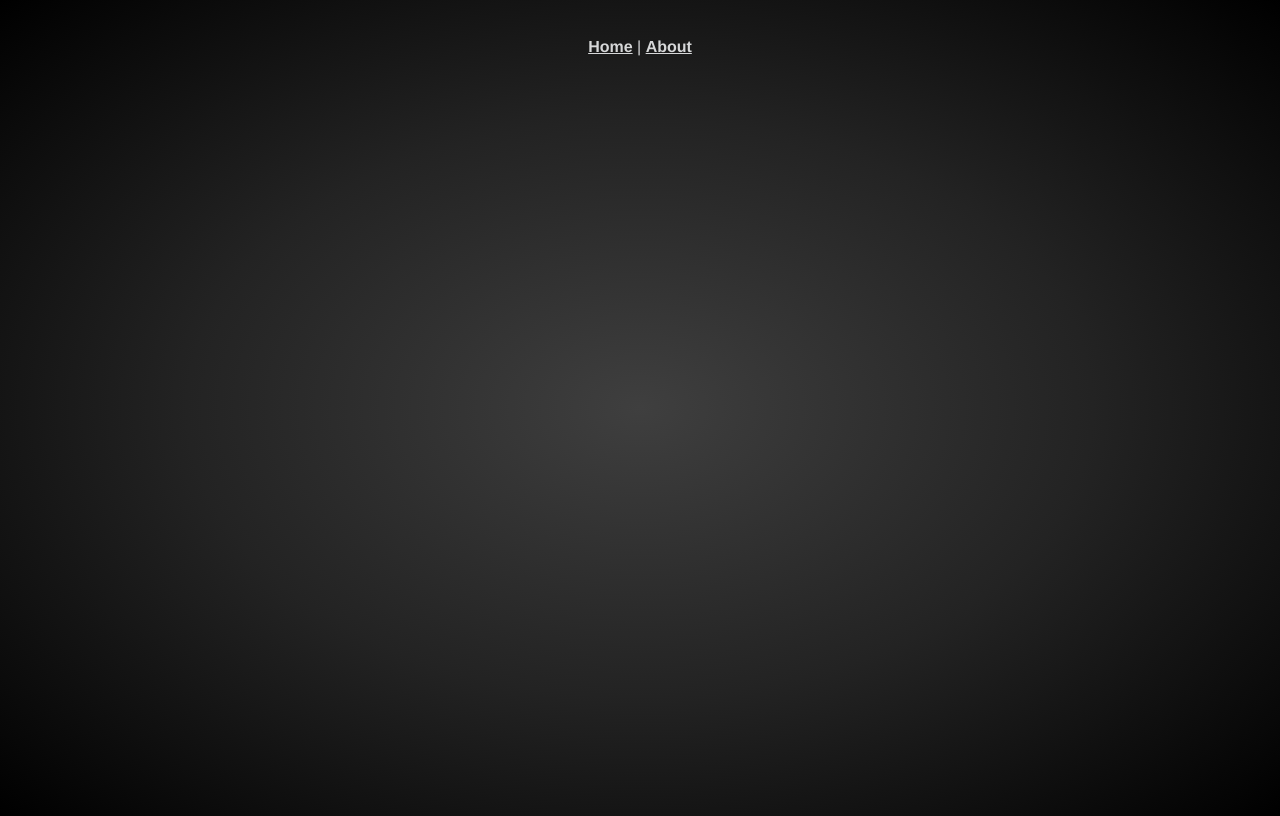
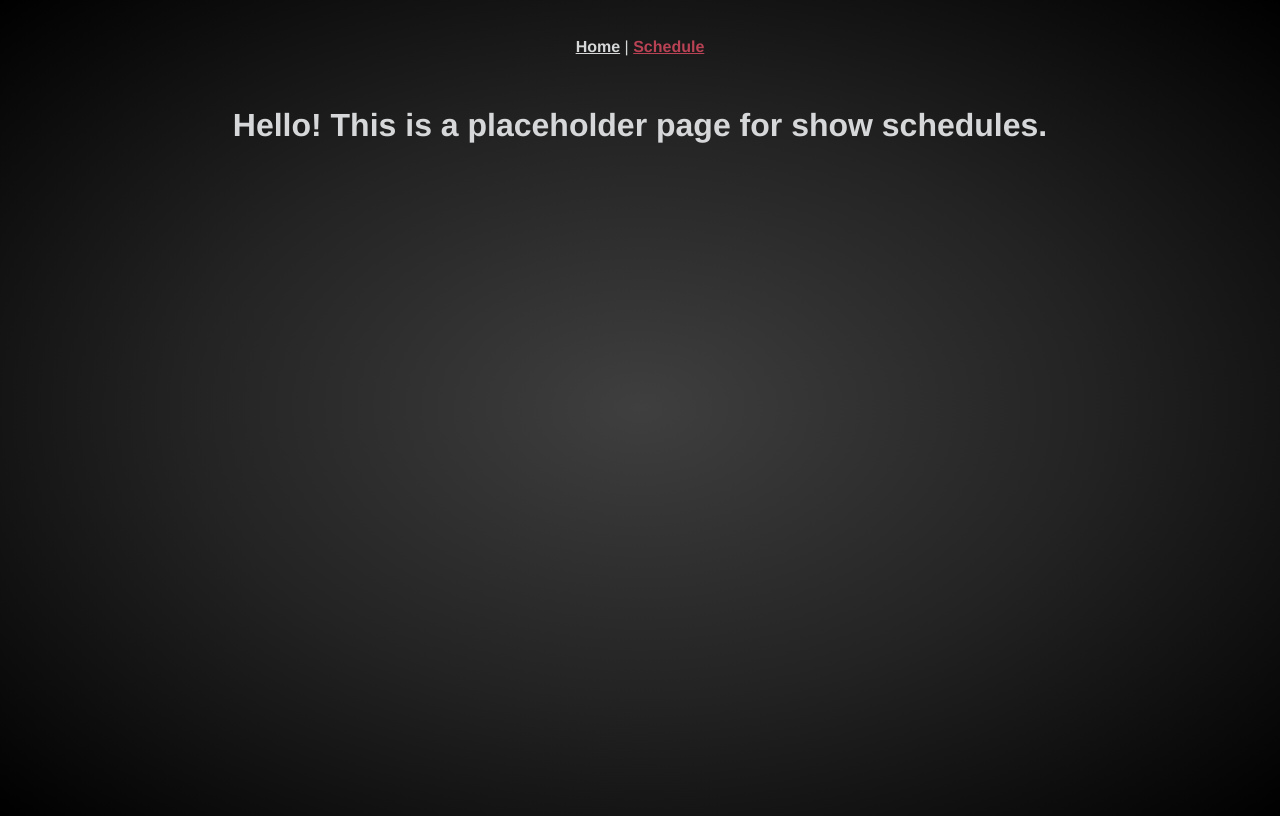
Before and after one commit to micamash/tv-search-app, a Vue app: page /schedule in a window 1280 px wide. Before the commit this address had no page. Built offline with nearby package versions, Linux system fonts and the light colour scheme.

Commit message:
added schedule router link

```diff
--- a/src/App.vue
+++ b/src/App.vue
@@ -1,7 +1,7 @@
 <template>
   <nav>
     <router-link to="/">Home</router-link> |
-    <router-link to="/about">About</router-link>
+    <router-link to="/schedule">Schedule</router-link>
   </nav>
   <router-view />
 </template>
--- a/src/router/index.js
+++ b/src/router/index.js
@@ -1,5 +1,6 @@
 import { createRouter, createWebHistory } from 'vue-router'
 import HomeView from '../views/HomeView.vue'
+import ScheduleView from '../views/ScheduleView.vue'
 
 const routes = [
   {
@@ -8,12 +9,13 @@ const routes = [
     component: HomeView
   },
   {
-    path: '/about',
-    name: 'about',
+    path: '/schedule',
+    name: 'schedule',
+    component: ScheduleView,
     // route level code-splitting
     // this generates a separate chunk (about.[hash].js) for this route
     // which is lazy-loaded when the route is visited.
-    component: () => import(/* webpackChunkName: "about" */ '../views/AboutView.vue')
+    component: () => import(/* webpackChunkName: "about" */ '../views/ScheduleView.vue')
   }
 ]
 
--- a/src/views/AboutView.vue
+++ /dev/null
@@ -1,5 +0,0 @@
-<template>
-  <div class="about">
-    <h1>This is an about page</h1>
-  </div>
-</template>
--- /dev/null
+++ b/src/views/ScheduleView.vue
@@ -0,0 +1,5 @@
+<template>
+  <div class="Schedule">
+    <h1>Hello! This is a placeholder page for show schedules.</h1>
+  </div>
+</template>
```
Also changed, not shown: 1 other file (tests, documents, lock files or other folders).
